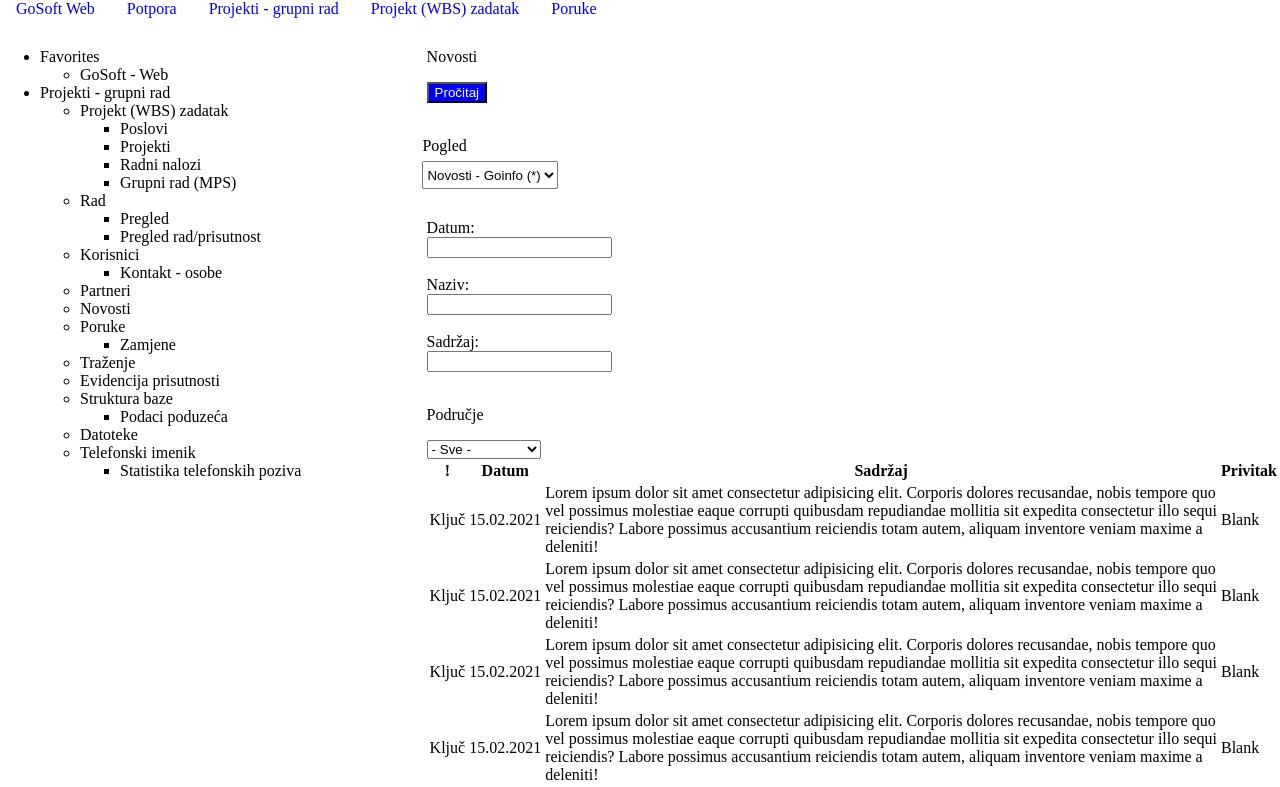
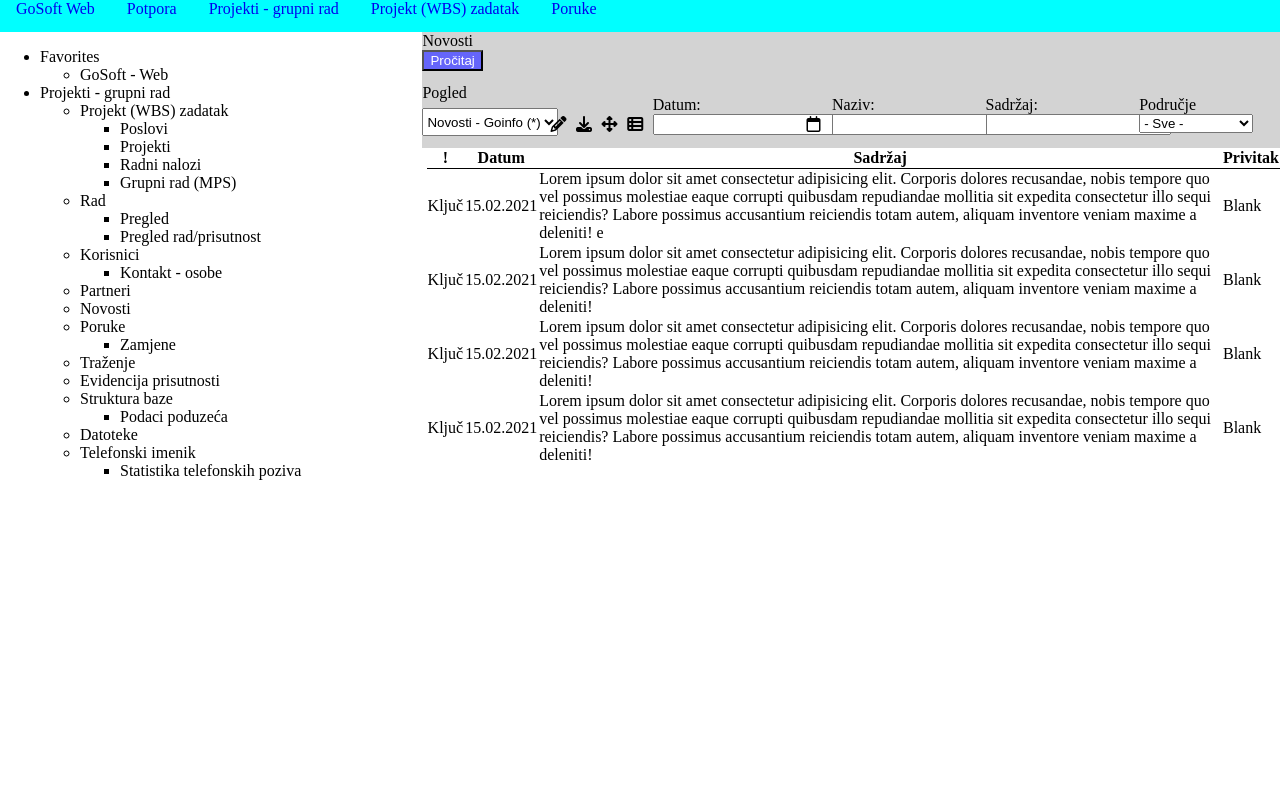
Before and after one commit to TinoZg/Ucenje_potpora, a plain HTML site: page index.html in a window 1280 px wide. Shown: the part 64-851 px from the top of the page. After the commit the page ends 800 px from the top, so only its background shows below. Drawn offline with Linux system fonts and the light colour scheme.

Commit message:
Finalna verzija

```diff
--- a/index.html
+++ b/index.html
@@ -102,11 +102,10 @@
       </ul>
     </div>
     <div class="senf">
-      <p>Novosti</p>
+      <span id="novosti">Novosti</span><br>
       <form action="">
         <div class="procitaj"><button type="submit">Pročitaj</button></div>
         <br />
-        <div class="pretrazivanje">
           <div class="pogled">
             <p id="textpogled">Pogled</p>
             <select name="pogled" id="formapogled">
@@ -115,18 +114,38 @@
               <option value="Sve">Sve</option>
               <option value="Moje_novosti">Moje novosti (*)</option>
             </select>
+
+            <div class="pencil">
+              <i class="fas fa-pencil-alt"></i>
             </div>
-          <br />
+
+            <div class="download">
+              <i class="fas fa-download"></i>
+            </div>
+
+            <div class="arrows">
+              <i class="fas fa-arrows-alt"></i>
+            </div>
+
+            <div class="lista">
+              <i class="fas fa-th-list"></i>
+            </div>
+            <div class="datum">
               <label for="datum">Datum:</label><br />
-          <input type="text" id="datum" name="datum" /><br />
-          <br />
+              <input type="text" id="datum" name="datum" />
+            </div>
+            <div class="Koledar"><i class="far fa-calendar"></i></div>
+            <div class="naziv">
               <label for="naziv">Naziv:</label><br />
-          <input type="text" id="naziv" name="naziv" /><br />
-          <br />
+              <input type="text" id="naziv" name="naziv" />
+            </div>
+            <div class="sadrzaj">
               <label for="sadrzaj">Sadržaj:</label><br />
-          <input type="text" id="sadrzaj" name="sadrzaj" /><br />
-          <br />
-          <p>Područje</p>
+              <input type="text" id="sadrzaj" name="sadrzaj" />
+            </div>
+
+            <div class="podrocje">
+              <span>Područje</span> <br />
               <select name="pogled" id="">
                 <option value="Sve">- Sve -</option>
                 <option value="Opcenito">Općenito</option>
@@ -134,6 +153,18 @@
                 <option value="Komercijala">Komercijala</option>
                 <option value="Racunovodstvo">Računovodstvo</option>
               </select>
+
+
+
+            </div>
+          </div>
+
+
+
+
+
+
+
         </div>
       </form>
     </div>
@@ -151,12 +182,14 @@
           dolores recusandae, nobis tempore quo vel possimus molestiae eaque
           corrupti quibusdam repudiandae mollitia sit expedita consectetur illo
           sequi reiciendis? Labore possimus accusantium reiciendis totam autem,
-          aliquam inventore veniam maxime a deleniti!
+          aliquam inventore veniam maxime a deleniti! e
         </td>
         <td>Blank</td>
       </tr>
+
       <tr>
         <td>Ključ</td>
+
         <td>15.02.2021</td>
         <td>
           Lorem ipsum dolor sit amet consectetur adipisicing elit. Corporis
--- a/main.css
+++ b/main.css
@@ -108,7 +108,7 @@ span {
 }
 .topnav {
   overflow: hidden;
-  background-color: white;
+  background-color: cyan;
 }
 .topnav a {
   float: left;
@@ -132,13 +132,9 @@ span {
   display: table;
   clear: both;
 }
-button {
-  background-color: blue;
-  color: white;
-}
 .pogled {
   position: relative;
-  left: 33%;
+  left: 0;
   height: 80px;
 }
 #textpogled {
@@ -156,3 +152,91 @@ button {
   bottom: 0;
   height: 35%;
 }
+
+.pencil {
+  position: absolute;
+  left: 10%;
+  bottom: 0;
+  top: 60%;
+}
+
+.download {
+  position: absolute;
+  left: 12%;
+  bottom: 0;
+  top: 60%;
+}
+
+.arrows {
+  position: absolute;
+  left: 14%;
+  bottom: 0;
+  top: 60%;
+}
+
+.lista {
+  position: absolute;
+  left: 16%;
+  bottom: 0;
+  top: 60%;
+}
+
+.datum {
+  position: absolute;
+  top: 35%;
+  left: 18%;
+  bottom: 0;
+  height: 35%;
+}
+.naziv {
+  position: absolute;
+  top: 35%;
+  left: 32%;
+  bottom: 0;
+  height: 35%;
+}
+
+.sadrzaj {
+  position: absolute;
+  top: 35%;
+  left: 44%;
+  bottom: 0;
+  height: 35%;
+}
+
+.Koledar {
+  position: absolute;
+  left: 30%;
+  bottom: 0;
+  top: 60%;
+}
+.podrocje {
+  position: absolute;
+  left: 56%;
+  top: 35%;
+}
+.senf {
+  position: relative;
+  background-color: lightgray;
+  left: 33%;
+}
+
+#novosti {
+  position: absolute;
+  left: 0;
+}
+.procitaj button {
+  position: absolute;
+  left: 0;
+  background-color: rgb(101, 101, 250);
+  color: white;
+}
+table {
+  border-collapse: collapse;
+}
+th {
+  border-bottom: 1px solid black;
+}
+tr:hover {
+  background-color: darkgray;
+}
```
Also changed, not shown: font-awesome.css (deleted). Lines whose indentation alone changed are shown as unchanged.
